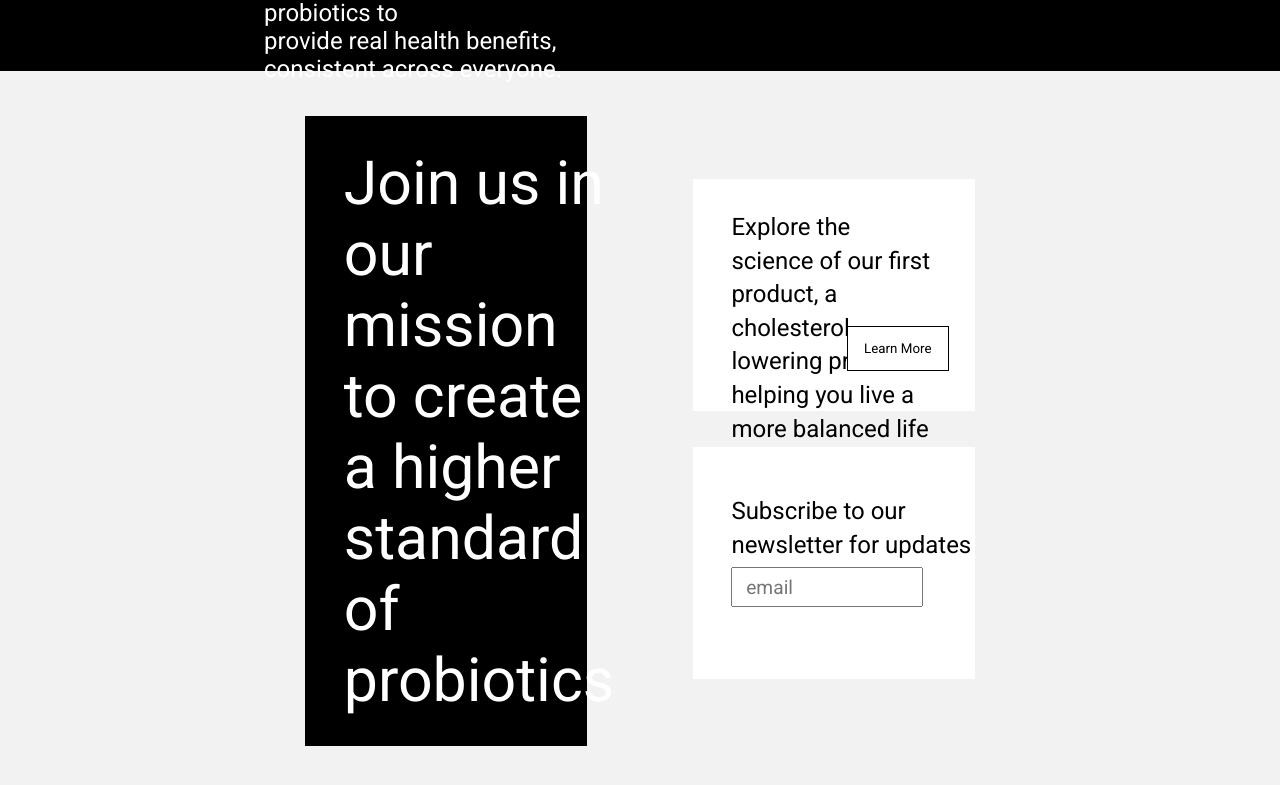
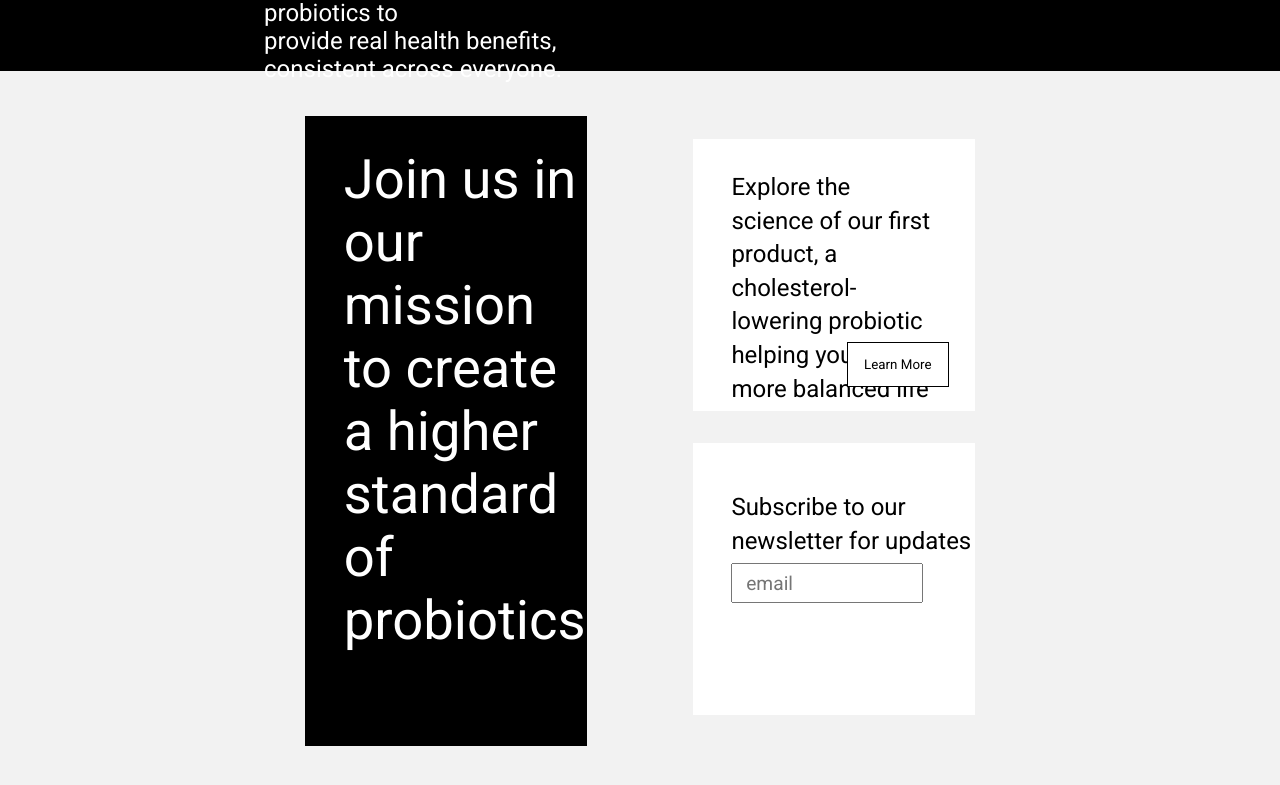
Before and after one commit to dependra123/cobiotaSite, a React (Vite) app: page / in a window 1280 px wide. Shown: the part 2893-3678 px from the top of the page. Built offline with nearby package versions, Linux system fonts and the light colour scheme.

Commit message:
bugfixes

```diff
--- a/src/App.css
+++ b/src/App.css
@@ -429,7 +429,7 @@
   font-weight: 400;
   color: #ffffff;
 
-  font-size: 3.8em;
+  font-size: 3.4em;
 }
 .exploreContainer{
   display: flex;
@@ -442,9 +442,9 @@
   position: relative;
   background-color: #ffffff;
   width: 22vw;
-  height: 29vh;
+  height: 34vh;
   padding: 4vh 3vw;
-  margin-top: 4.5vh;
+  margin-top: 4vh;
 
 }
 .exploreText{
@@ -466,7 +466,7 @@
   justify-content: center;
   align-items: center;
   right: 2vw;
-  bottom: 5vh;
+  bottom: 3vh;
   padding: 10px 16px;
   gap: 40px;
 
```
